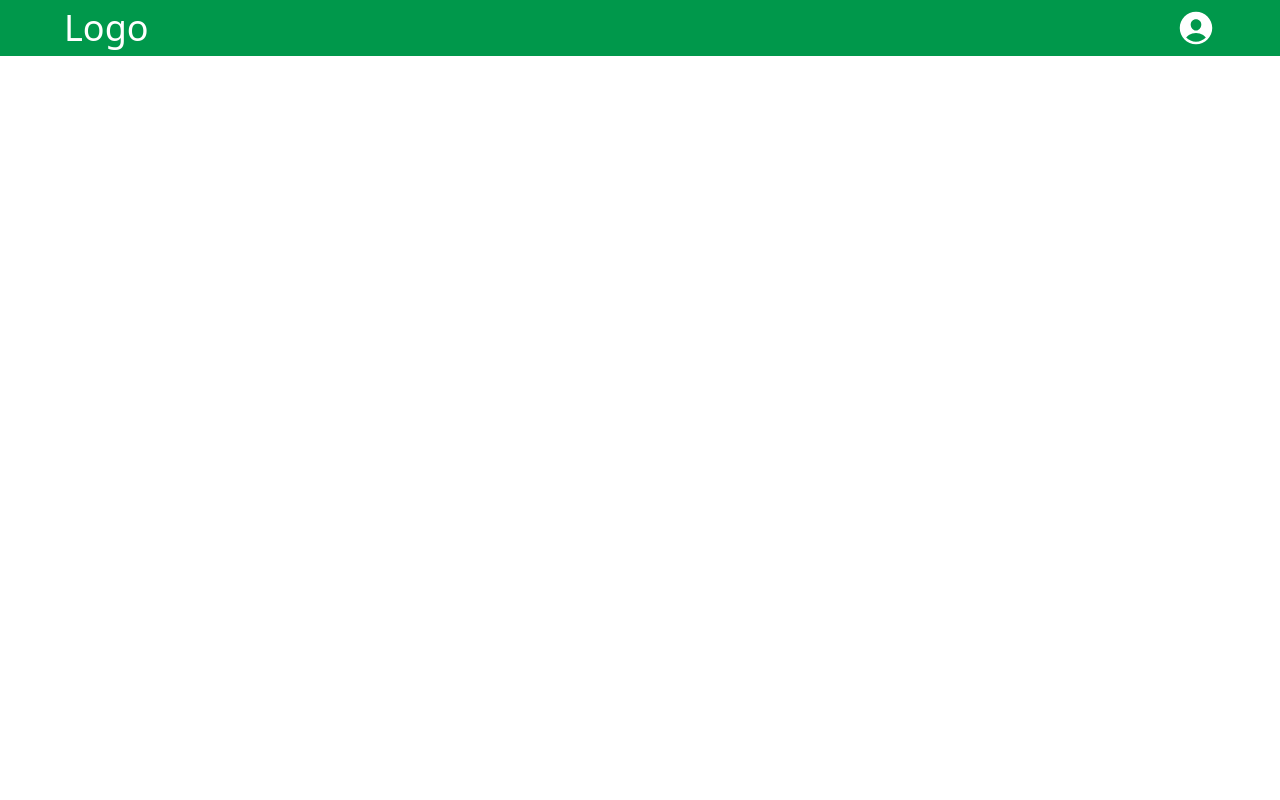
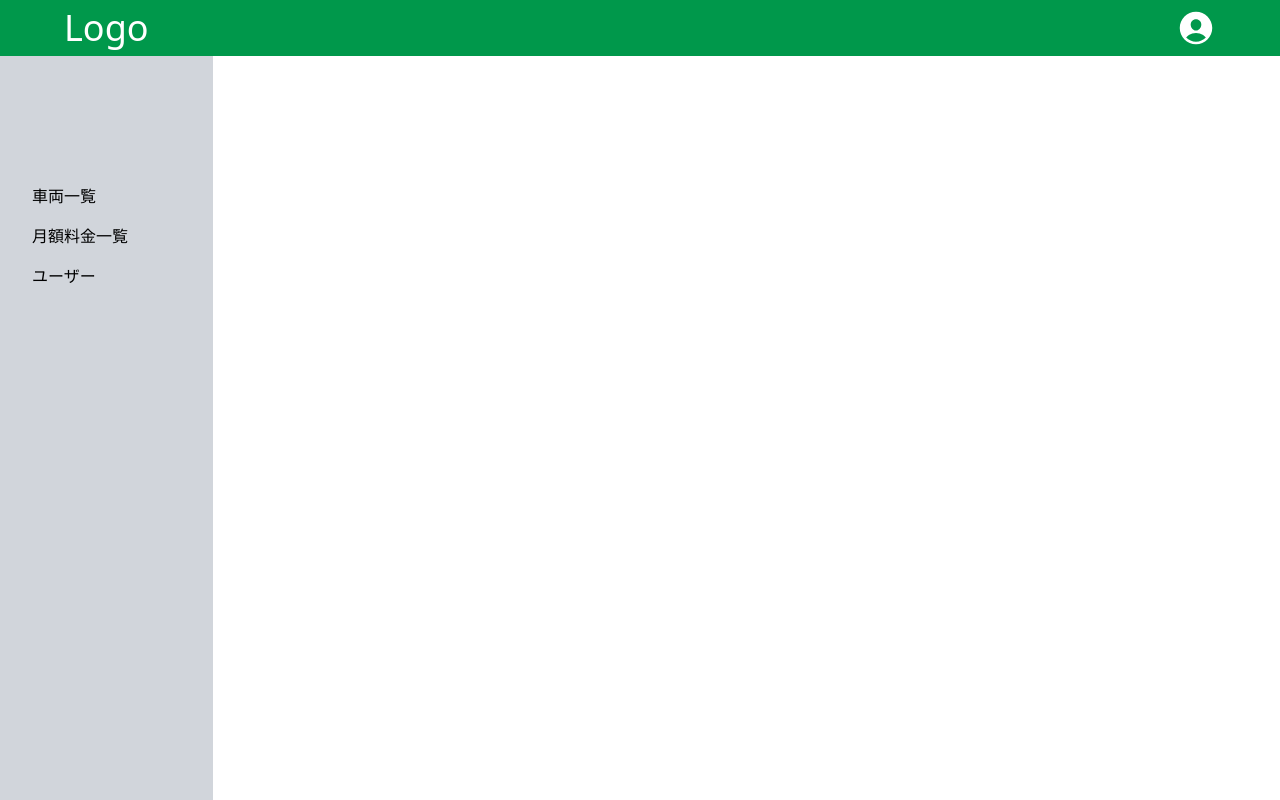
Before and after one commit to imaimai1997/fleet-managiment-app, a Next.js app: page / in a window 1280 px wide. Built offline with nearby package versions, Linux system fonts and the light colour scheme.

Commit message:
[FE]サイドバーの作成 (#36)
* Sidebarコンポーネントの作成

* layout.tsxへSidebarをインポート

```diff
--- /dev/null
+++ b/components/Sidebar/index.tsx
@@ -0,0 +1,23 @@
+import React from "react";
+
+const Sidebar = () => {
+  return (
+    <div className="bg-gray-300 min-w-40 h-full">
+      <nav>
+        <ul className="ml-8 pt-32">
+          <li className="mb-4 hover:before:inline-block hover:before:bg-primary-700 hover:before:w-2 hover:before:h-4 hover:before:mr-2 hover:before:align-middle">
+            車両一覧
+          </li>
+          <li className="mb-4 hover:before:inline-block hover:before:bg-primary-700 hover:before:w-2 hover:before:h-4 hover:before:mr-2 hover:before:align-middle">
+            月額料金一覧
+          </li>
+          <li className="hover:before:inline-block hover:before:bg-primary-700 hover:before:w-2 hover:before:h-4 hover:before:mr-2 hover:before:align-middle">
+            ユーザー
+          </li>
+        </ul>
+      </nav>
+    </div>
+  );
+};
+
+export default Sidebar;
--- a/src/app/layout.tsx
+++ b/src/app/layout.tsx
@@ -2,6 +2,7 @@ import type { Metadata } from "next";
 import localFont from "next/font/local";
 import "./globals.css";
 import Header from "../../components/Header";
+import Sidebar from "../../components/Sidebar";
 
 const geistSans = localFont({
   src: "./fonts/GeistVF.woff",
@@ -30,7 +31,12 @@ export default function RootLayout({
         className={`${geistSans.variable} ${geistMono.variable} antialiased`}
       >
         <Header />
-        {children}
+        <div className="flex h-[calc(100vh-56px)]">
+          <div className="basis-1/6">
+            <Sidebar />
+          </div>
+          <div className="basis-5/6">{children}</div>
+        </div>
       </body>
     </html>
   );
```
